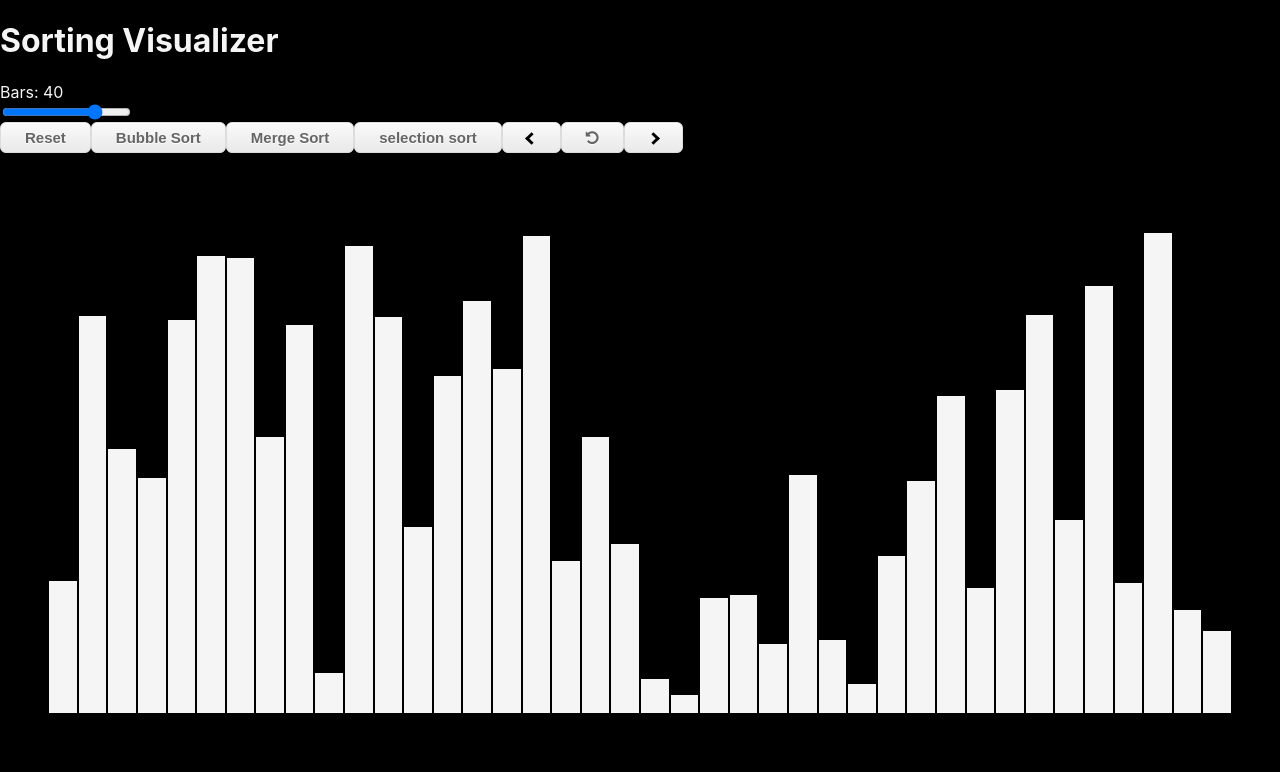
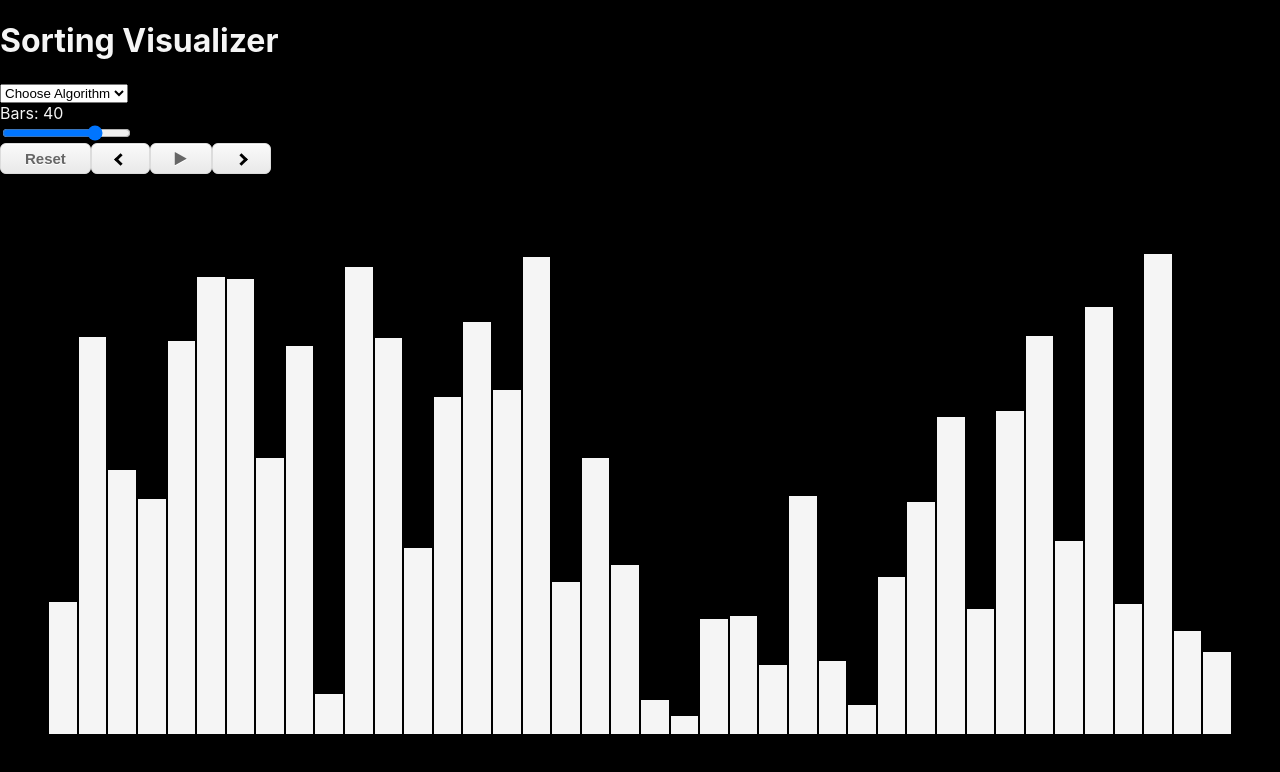
Before and after one commit to lennox-davidlevy/Sorting_Algo_Visualizer, a React (Create React App) app: page / in a window 1280 px wide. Shown: the top 772 px of the page. Built offline with nearby package versions, Linux system fonts and the light colour scheme.

Commit message:
dropdown working

```diff
--- /dev/null
+++ b/src/components/DropDown.js
@@ -0,0 +1,22 @@
+import React from 'react';
+import { algo_select } from '../helpers';
+
+const DropDown = ({ arr, clickHandler }) => {
+  if (!arr) return null;
+  return (
+    <div>
+      <select id="selector" onChange={(e) => clickHandler(e)}>
+        <option value="">Choose Algorithm</option>
+        {arr.map((item, key) => {
+          return (
+            <option value={item} key={key}>
+              {item}
+            </option>
+          );
+        })}
+      </select>
+    </div>
+  );
+};
+
+export default DropDown;
--- a/src/components/Visualizer.js
+++ b/src/components/Visualizer.js
@@ -1,14 +1,11 @@
-import React, { useEffect, useState } from 'react';
-import {
-  bubbleSortOrLoading,
-  mergeSortOrLoading,
-  createArray,
-} from '../helpers';
+import React, { useEffect, useState, useRef } from 'react';
+import { createArray, playOrPause } from '../helpers';
 import { bubbleSort } from './bubbleSort';
 import { mergeSort } from './mergeSort';
 import selectionSort from './selectionSort';
 import Buttons from './Buttons';
 import Bars from './Bars';
+import DropDown from './DropDown';
 import './Visualizer.css';
 
 const Visualizer = () => {
@@ -16,28 +13,64 @@ const Visualizer = () => {
   const [numberOfBars, setNumberOfBars] = useState(40);
   const [steps, setSteps] = useState([]);
   const [stepPosition, setStepPosition] = useState(0);
-  const [stepSize, setStepSize] = useState(1);
   const [colors, setColors] = useState([]);
   const [animations, setAnimations] = useState([]);
+  const [selectAlgo, setSelectAlgo] = useState([]);
+  const [pause, setPause] = useState(false);
   const [algo, setAlgo] = useState('');
+  const stepRef = useRef(stepPosition);
+  stepRef.current = stepPosition;
 
   useEffect(() => {
+    console.log('first effect');
     resetArray(numberOfBars);
   }, [numberOfBars]);
 
   useEffect(() => {
-    const temp = [[...arr]];
-    setSteps(temp);
+    console.log('second effect');
+    stepSet();
+    colorSet();
   }, [arr]);
 
   useEffect(() => {
+    console.log('third effect');
+    setupAnimation(algo);
+  }, [algo]);
+
+  const colorSet = () => {
     const temp = new Array(arr.length).fill(0);
     setColors([temp]);
-  }, [arr]);
+  };
+  const stepSet = () => {
+    const temp = [[...arr]];
+    setSteps(temp);
+  };
 
   const changeNumberOfBars = (e) => {
-    e.preventDefault();
     setNumberOfBars(e.target.value);
+  };
+
+  const dropDownSelect = (e) => {
+    stepSet();
+    colorSet();
+    setAlgo(e.target.value);
+  };
+
+  const setupAnimation = (n) => {
+    console.log('setupAnimation ran', n);
+    switch (n) {
+      case 'Bubble Sort':
+        bubbleSortAnimation();
+        break;
+      case 'Merge Sort':
+        mergeSortAnimation();
+        break;
+      case 'Selection Sort':
+        selectionSortAnimation();
+        break;
+      default:
+        return;
+    }
   };
 
   const stepForward = () => {
@@ -53,38 +86,36 @@ const Visualizer = () => {
 
   const resetArray = (n) => {
     clear();
-    setAlgo('');
     const arr = createArray(n);
     setArr(arr);
     setStepPosition(0);
-    setStepSize(1);
+    setSelectAlgo(['Bubble Sort', 'Selection Sort', 'Merge Sort']);
+    setAlgo('');
+    const selector = document.getElementById('selector');
+    selector.value = '';
   };
 
+  const playOrPauseHandler = () => {
+    clear();
+    startAnimation();
+    setPause(!pause);
+  };
   const selectionSortAnimation = () => {
-    if (steps.length > 1) return;
     clear();
-    setAlgo('selectionSort');
-    selectionSort(arr, steps, colors);
-    setStepSize(steps.length);
-    startAnimation('selectionSort');
+    let a = arr.slice();
+    selectionSort(a, steps, colors);
   };
 
   const bubbleSortAnimation = () => {
-    if (steps.length > 1) return;
     clear();
-    setAlgo('bubbleSort');
-    bubbleSort(arr, steps, colors);
-    setStepSize(steps.length);
-    startAnimation('bubbleSort');
+    let a = arr.slice();
+    bubbleSort(a, steps, colors);
   };
 
   const mergeSortAnimation = () => {
-    if (steps.length > 1) return;
     clear();
-    setAlgo('mergeSort');
-    mergeSort(arr, 0, steps, colors);
-    setStepSize(steps.length);
-    startAnimation('mergeSort');
+    let a = arr.slice();
+    mergeSort(a, 0, steps, colors);
   };
 
   const clear = () => {
@@ -96,9 +127,9 @@ const Visualizer = () => {
     let speed = type === 'bubbleSort' ? 30 : 30;
     clear();
     const arr = [];
-    for (let i = 0; i < steps.length; i++) {
+    for (let i = 0; i < steps.length - stepPosition - 1; i++) {
       let animation = setTimeout(() => {
-        setStepPosition(i);
+        setStepPosition(stepRef.current + 1);
       }, i * speed);
       arr.push(animation);
     }
@@ -107,6 +138,8 @@ const Visualizer = () => {
 
   return (
     <div className="container">
+      <DropDown clickHandler={dropDownSelect} arr={selectAlgo} />
+
       <label>
         Bars: {numberOfBars}
         <input
@@ -119,19 +152,10 @@ const Visualizer = () => {
         />
       </label>
       <Buttons clickHandler={resetArray} title="Reset" item={numberOfBars} />
-      <Buttons
-        clickHandler={bubbleSortAnimation}
-        title={bubbleSortOrLoading(algo, stepSize, stepPosition)}
-      />
-      <Buttons
-        clickHandler={mergeSortAnimation}
-        title={mergeSortOrLoading(algo, stepSize, stepPosition)}
-      ></Buttons>
-      <Buttons clickHandler={selectionSortAnimation} title="selection sort" />
       <Buttons clickHandler={stepBack} title={<i className="arrow left"></i>} />
       <Buttons
         clickHandler={startAnimation}
-        title={<i className="fa fa-undo"></i>}
+        title={playOrPause(pause)}
         item={algo}
       />
       <Buttons
--- a/src/helpers.js
+++ b/src/helpers.js
@@ -34,10 +34,23 @@ const mergeSortOrLoading = (algo, stepSize, stepPosition) => {
   }
 };
 
+const playOrPause = (pause) => {
+  return pause ? (
+    <i className="fa fa-pause" aria-hidden="true"></i>
+  ) : (
+    <i className="fa fa-play" aria-hidden="true"></i>
+  );
+};
+const algo_select = {
+  'Bubble Sort': 'bubbleSort',
+  'Selection Sort': 'selectionSort',
+  'Merge Sort': 'mergeSort',
+};
+
 export {
   setRandomNumber,
   startOrRestart,
-  bubbleSortOrLoading,
-  mergeSortOrLoading,
   createArray,
+  algo_select,
+  playOrPause,
 };
```
Also changed, not shown: src/components/insertionSort.js (added, +14 -0 lines).
